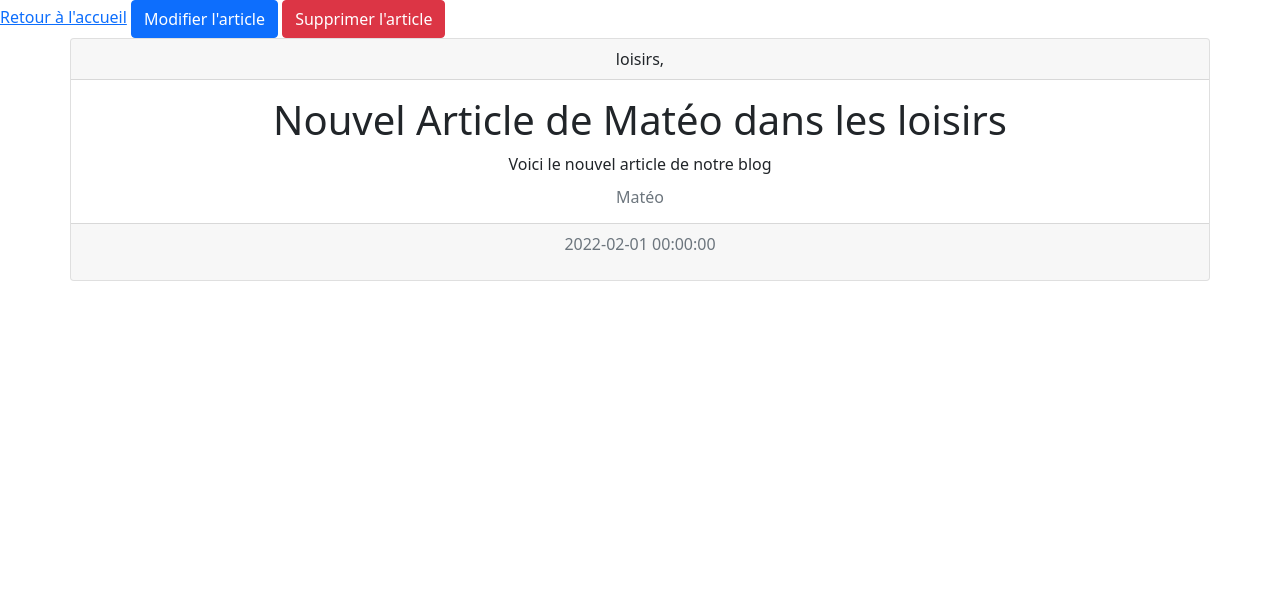
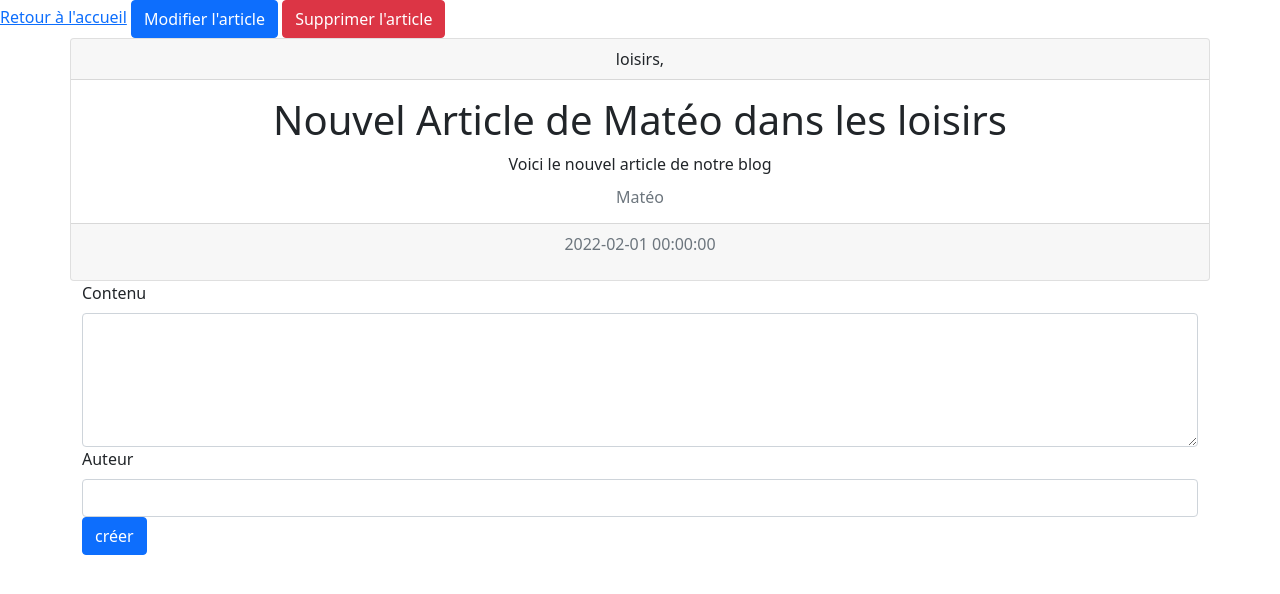
Before and after one commit to chay-a/blog_CRUD, a PHP site: page /index.php?action=blogPost&id=6 in a window 1280 px wide. Shown: the top 594 px of the page. Run offline with PHP 8.4, Linux system fonts and the light colour scheme; data comes from the database, SQL or seed files in the repository.

Commit message:
Start : comments CRUD

```diff
--- a/app/controllers/blogPostController.php
+++ b/app/controllers/blogPostController.php
@@ -5,6 +5,7 @@ if (isset($queryId)) {
     $articleQuery = blogPostById($dbh, $queryId);
     $categories = blogPostCategoriesName($dbh, $queryId);
     $articleCommentsQuery = commentsByBlogPost($dbh, $queryId);
+    require 'app/controllers/commentCreateController.php';
     $metaTitle = $articleQuery['Title'];
     $metaDescription = $articleQuery['Cont'];
     $printCategories = '';
--- /dev/null
+++ b/app/controllers/commentCreateController.php
@@ -0,0 +1 @@
+<?php
--- /dev/null
+++ b/app/persistences/commentData.php
@@ -0,0 +1,4 @@
+<?php
+function commentCreate($dbh, $commentContent, $commentAuthor, $articleId){
+    $dbh->query("INSERT INTO Comments(Cont, Articles_ID, Authors_ID) VALUES ($commentContent, $articleId, $commentAuthor);");
+}
--- a/ressources/views/blogPost.tpl.php
+++ b/ressources/views/blogPost.tpl.php
@@ -8,13 +8,14 @@ include 'ressources/views/header.tpl.php'; ?>
 
     <div class="container">
         <div class="row card text-center">
-            <p class="card-header"><?php foreach ($categories as $Name): $printCategories .= $Name['Name'] . ', ';  endforeach; echo $printCategories;?></p>
+            <p class="card-header"><?php foreach ($categories as $Name): $printCategories .= $Name['Name'] . ', '; endforeach;
+                echo $printCategories; ?></p>
             <div class="card-body">
                 <h1 class="card-title"><?= $articleQuery['Title'] ?></h1>
                 <p class="card-text"><?= $articleQuery['Cont'] ?></p>
                 <h6 class="card-subtitle text-muted"><?= $articleQuery['Pseudo'] ?></h6>
             </div>
-            <div class="card-footer text-muted"><p><?= $articleQuery['DateStart']?></p></div>
+            <div class="card-footer text-muted"><p><?= $articleQuery['DateStart'] ?></p></div>
         </div>
     </div>
     <div class="container">
@@ -31,5 +32,6 @@ include 'ressources/views/header.tpl.php'; ?>
         <?php endforeach; ?>
     </div>
 <?php
+require 'ressources/views/commentCreate.tpl.php';
 include 'ressources/views/footer.tpl.php';
 ?>
--- /dev/null
+++ b/ressources/views/commentCreate.tpl.php
@@ -0,0 +1,20 @@
+<?php
+require 'ressources/views/header.tpl.php'
+?>
+<div class="container">
+    <form action="index.php?action=blogPost&id=<?= $articleQuery['ID'] ?>" method="post">
+        <div>
+            <label for="content" class="form-label">Contenu</label>
+            <textarea name="content" id="content" rows="5"
+                      class="form-control"><?php if (isset($submit)): echo $inputsValidate['content']; endif; ?></textarea>
+        </div>
+        <div>
+            <label for="author" class="form-label">Auteur</label>
+            <input type="text" name="author" id="author" class="form-control"
+                   <?php if (isset($submit)): ?>value="<?= $inputsValidate['author'] ?>"<?php endif; ?>>
+        </div>
+        <div>
+            <input type="submit" id="submit" name="submit" value="créer" class="btn btn-primary">
+        </div>
+    </form>
+</div>
```
Lines whose indentation alone changed are shown as unchanged.
